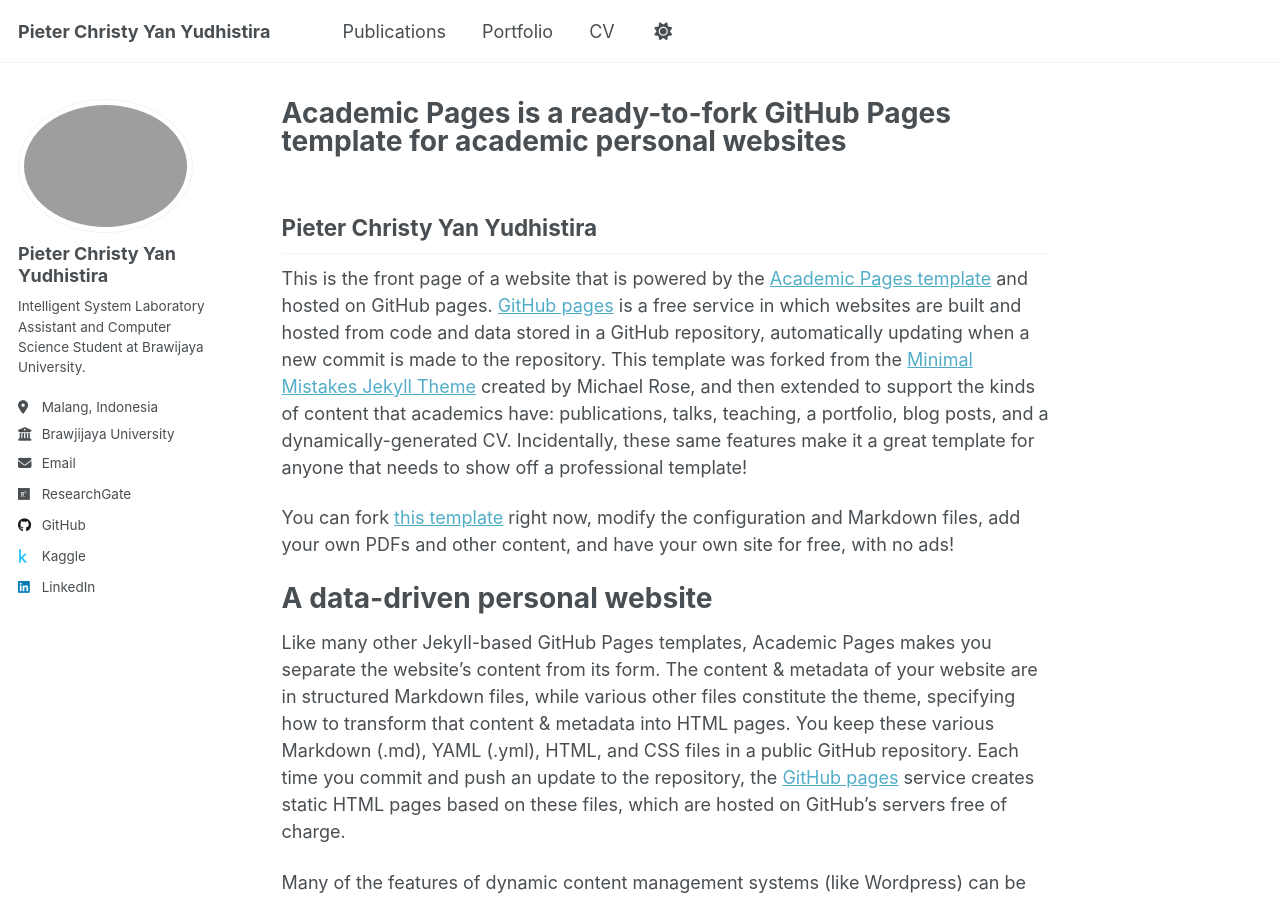
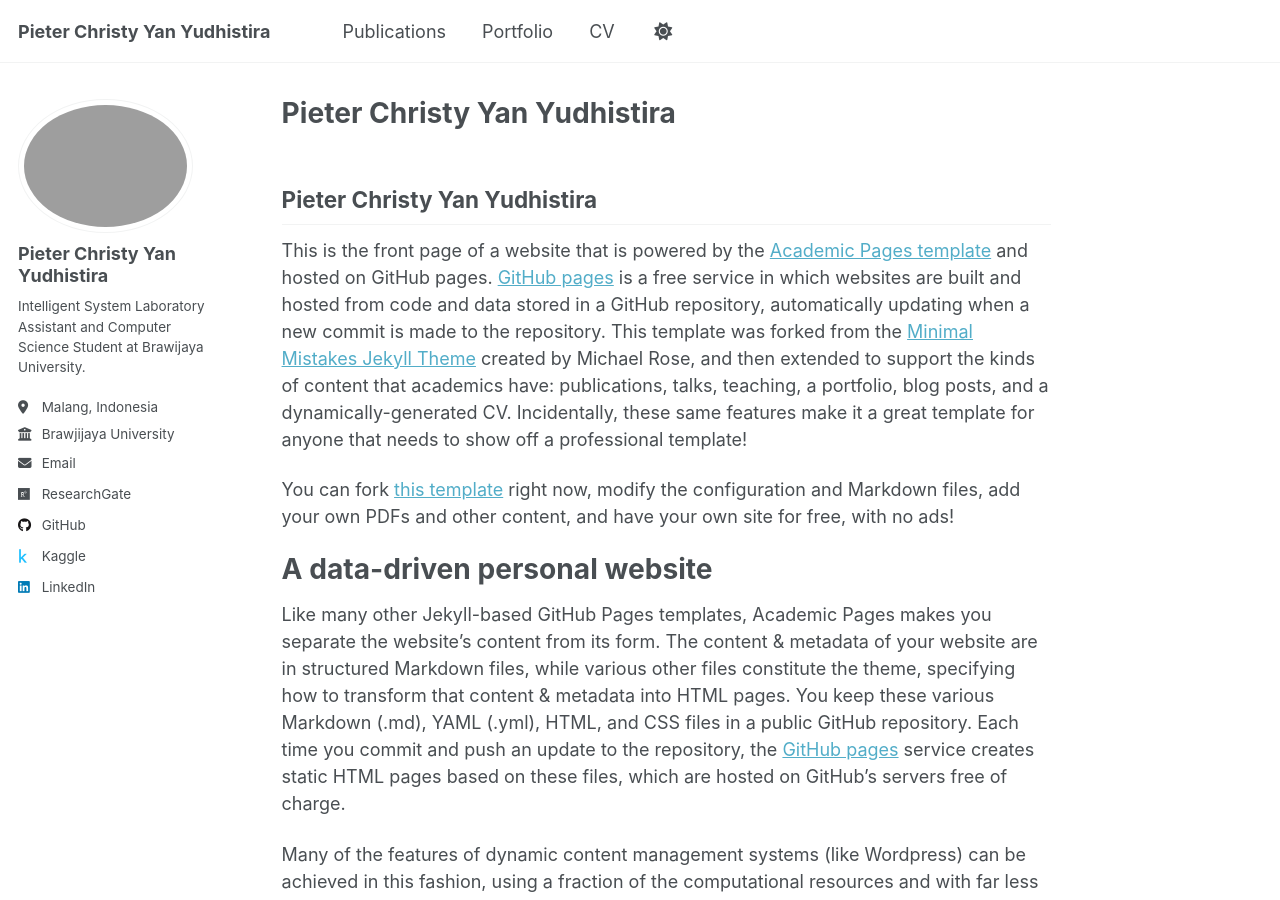
Before and after one commit to Pieter414/Pieter414.github.io, a Jekyll site: the page built from _pages/about.md, in a window 1280 px wide and 900 px high. Built offline with Jekyll 4.4.1, drawn with Linux system fonts in a browser that asks for light colours; a script that is not in the unit is left out; our own code applies the rules of GitHub Pages for plain Markdown files.

Commit message:
ref: remove title

```diff
--- a/_pages/about.md
+++ b/_pages/about.md
@@ -1,6 +1,5 @@
 ---
 permalink: /
-title: "Academic Pages is a ready-to-fork GitHub Pages template for academic personal websites"
 author_profile: true
 redirect_from:
   - /about/
```
Also changed, not shown: _pages/cv.md (+0 -1 lines).
